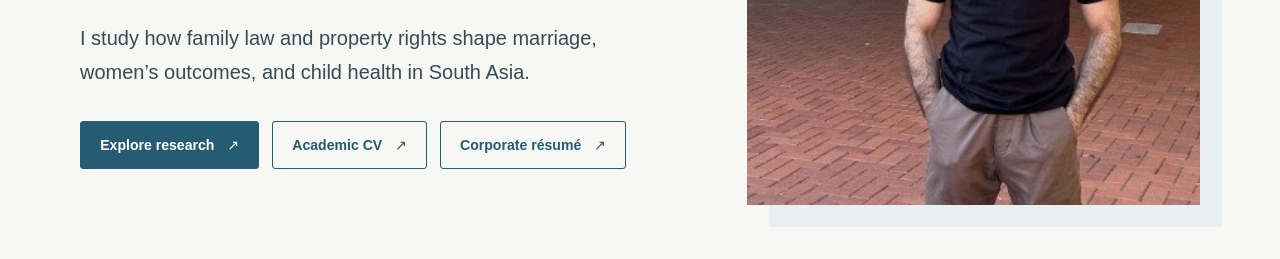
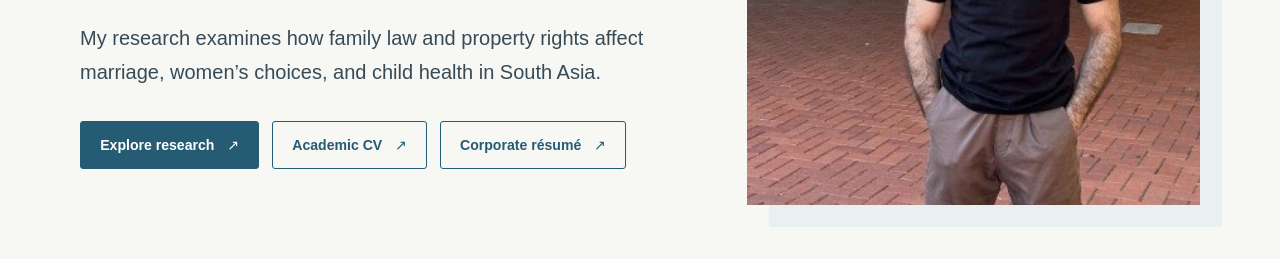
Before and after one commit to sheikharsalan17/sheikharsalan17.github.io, a plain HTML site: page index.html in a window 1280 px wide. Shown: the part 541-800 px from the top of the page. Drawn offline with Linux system fonts and the light colour scheme.

Commit message:
Refine homepage research introduction

```diff
--- a/index.html
+++ b/index.html
@@ -35,7 +35,7 @@
           <p class="eyebrow">Economics · Development · Gender</p>
           <h1 id="hero-title">Sheikh Arsalan-ul-Haque</h1>
           <p class="position">PhD Candidate in Economics<br><span>University of Delaware</span></p>
-          <p class="intro">I study how family law and property rights shape marriage, women’s outcomes, and child health in South Asia.</p>
+          <p class="intro">My research examines how family law and property rights affect marriage, women’s choices, and child health in South Asia.</p>
           <div class="hero-actions">
             <a class="button button-primary" href="research.html">Explore research <span aria-hidden="true">↗</span></a>
             <a class="button button-secondary" href="assets/academic-cv.pdf" target="_blank" rel="noopener noreferrer">Academic CV <span aria-hidden="true">↗</span></a>
```
